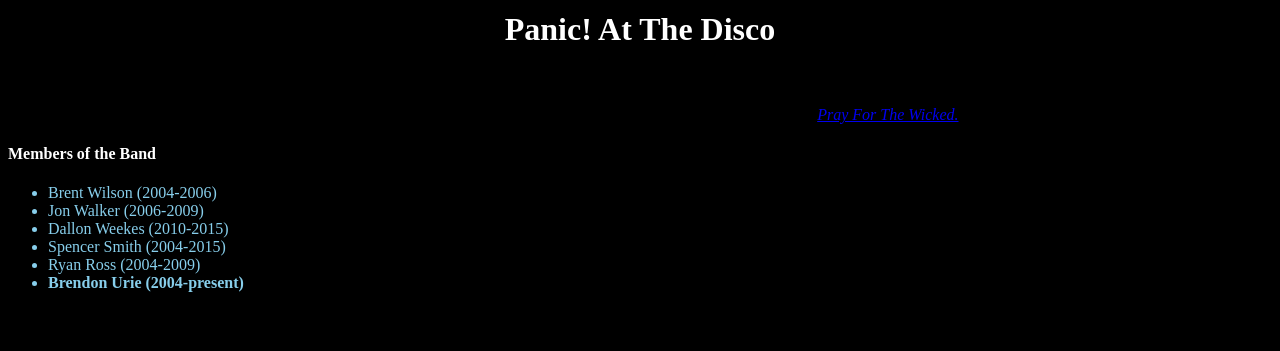
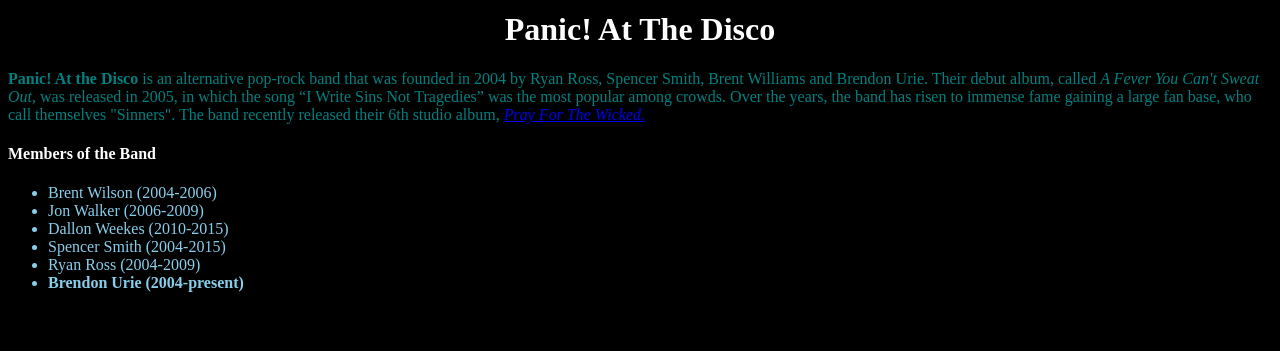
Before and after one commit to JasmiAnuganti/JasmiAnuganti.github.io, a plain HTML site: page index.html in a window 1280 px wide. Shown: the part 164-515 px from the top of the page. Drawn offline with Linux system fonts and the light colour scheme.

Commit message:
Update index.html

```diff
--- a/index.html
+++ b/index.html
@@ -26,7 +26,7 @@ Project Website
 <div background-color:black;>
   <img src="https://images-na.ssl-images-amazon.com/images/I/816OJ373GnL._SX425_.jpg" alt="Logo of Panic At the Disco"  width="128" height="128">
   <h1 id="patd" style="color:white;"> Panic! At The Disco</h1>
-  <p id="teal"> <strong> Panic! At the Disco </strong>is an alternative pop-rock band that was
+  <p style="color:teal;"> <strong> Panic! At the Disco </strong>is an alternative pop-rock band that was
       founded in 2004 by Ryan Ross, Spencer Smith, Brent Williams and Brendon Urie. Their debut album,
       called <em>A Fever You Can't Sweat Out</em>,
       was released in 2005, in which the song
```
